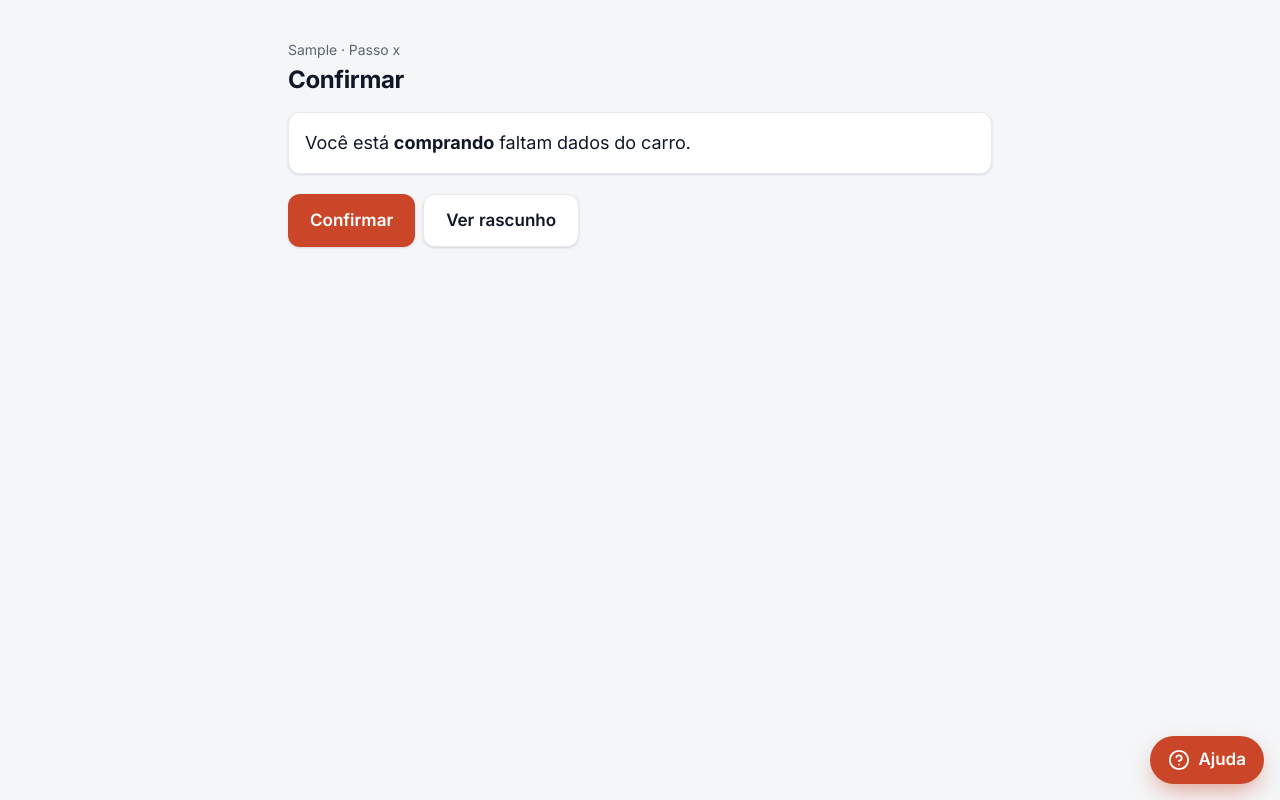
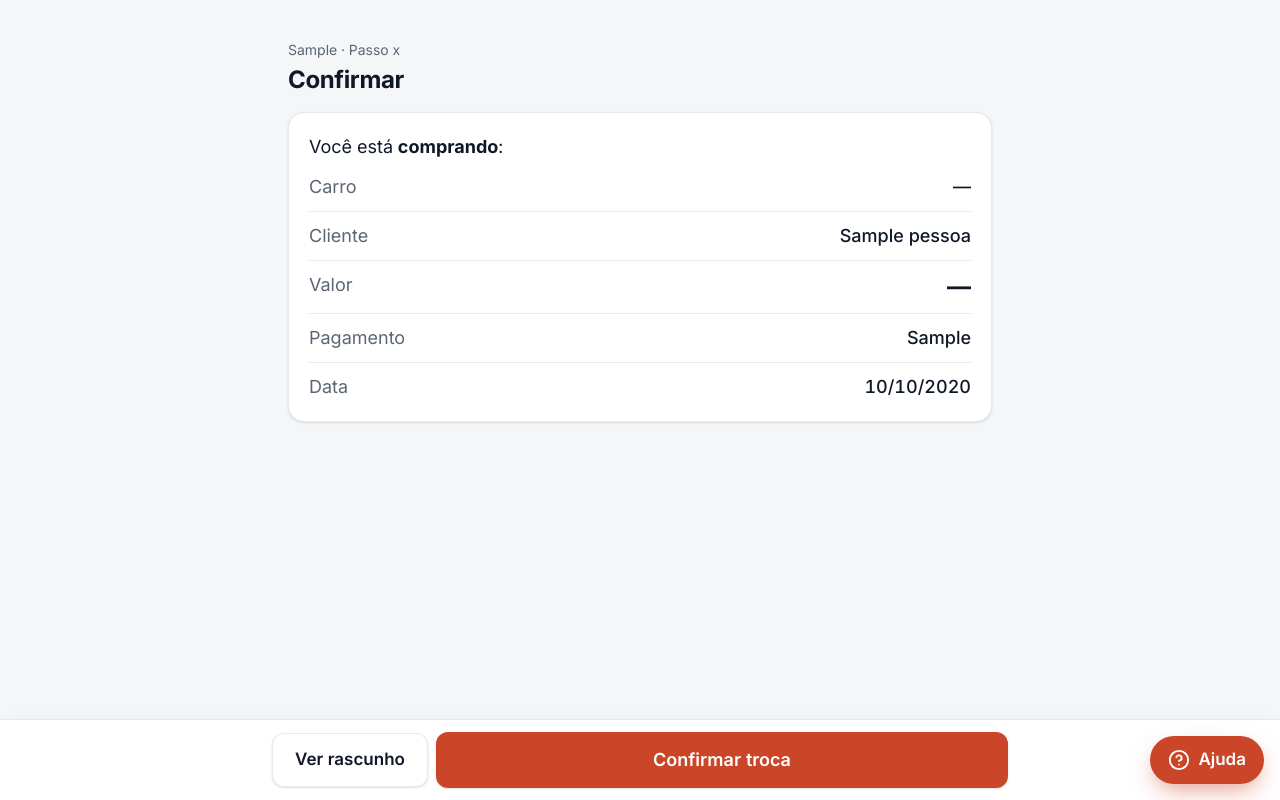
Before and after one commit to karinefaraujo05/sistema-bahia-car, a Django app: template templates/negocios/revisao.html in a window 1280 px wide. Run offline with Django 5.2, Linux system fonts and the light colour scheme; the template is opened without the code that fills it: most values are stand-ins (such as "Sample title", 1, 10 or a date in 2020); style sheets or scripts are compiled from the project's sources.

Commit message:
Venda: revisao numa tela so com Confirmar no rodape fixo
A revisao agora mostra tudo numa tela (carro, cliente, valor em
destaque, forma de pagamento, data) e o botao grande 'Confirmar venda'
fica fixo no rodape, sempre a mao. Mesma coisa pra compra e troca. (item 4.4)

```diff
--- a/templates/negocios/revisao.html
+++ b/templates/negocios/revisao.html
@@ -7,46 +7,79 @@
 {% block conteudo %}
   {% include "negocios/partials/cabecalho_passo.html" with titulo="Confirmar" %}
 
+  {# Resumo completo numa tela só. #}
   {% if negocio.tipo == 'troca' %}
-    <div class="mb-5 space-y-2 rounded-xl border border-borda bg-superficie shadow-sm p-4 text-lg">
-      <p>Você está <strong>trocando</strong> com
-        <strong>{% if parte %}{{ parte.pessoa.nome }}{% endif %}</strong>:</p>
-      <ul class="list-disc pl-5 text-base">
+    <div class="mb-4 space-y-3 rounded-2xl border border-borda bg-superficie p-5 shadow-sm">
+      <p class="text-lg">Troca com <strong>{% if parte %}{{ parte.pessoa.nome }}{% endif %}</strong>:</p>
+      <ul class="space-y-2">
         {% for item in itens %}
-          <li>
-            {% if item.sai_da_loja %}A loja entrega{% else %}O cliente entrega{% endif %}
-            o <strong>{{ item.veiculo.marca }} {{ item.veiculo.modelo }}</strong>
-            ({{ item.veiculo.placa_formatada }}) por {{ item.valor|reais }}.
+          <li class="flex items-start justify-between gap-3 border-b border-borda pb-2">
+            <span>
+              {% if item.sai_da_loja %}A loja entrega{% else %}O cliente entrega{% endif %}
+              o <strong>{{ item.veiculo.marca }} {{ item.veiculo.modelo }}</strong>
+              <span class="text-tinta-suave">({{ item.veiculo.placa_formatada }})</span>
+            </span>
+            <strong class="shrink-0">{{ item.valor|reais }}</strong>
           </li>
         {% endfor %}
       </ul>
-      <p class="text-base">
+      <p class="text-lg">
         {% if diferenca > 0 %}O cliente paga a diferença de <strong>{{ diferenca|reais }}</strong>.
         {% elif diferenca < 0 %}A loja paga a diferença de <strong>{{ diferenca|reais }}</strong>.
         {% else %}Sem diferença a pagar.{% endif %}
       </p>
     </div>
   {% else %}
-    <div class="mb-5 rounded-xl border border-borda bg-superficie shadow-sm p-4 text-lg">
-      {% if negocio.tipo == 'venda' %}Você está <strong>vendendo</strong>
-      {% else %}Você está <strong>comprando</strong>{% endif %}
+    <div class="mb-4 rounded-2xl border border-borda bg-superficie p-5 shadow-sm">
       {% with item=itens.0 %}
-        {% if item %}
-          o <strong>{{ item.veiculo.marca }} {{ item.veiculo.modelo }}</strong>
-          {{ item.veiculo.cor|lower }} ({{ item.veiculo.placa_formatada }})
-          {% if negocio.tipo == 'venda' %}para{% else %}de{% endif %}
-          <strong>{% if parte %}{{ parte.pessoa.nome }}{% else %}—{% endif %}</strong>
-          por <strong>{{ item.valor|reais }}</strong>.
-        {% else %}faltam dados do carro.{% endif %}
+        <p class="mb-3 text-lg">
+          {% if negocio.tipo == 'venda' %}Você está <strong>vendendo</strong>{% else %}Você está <strong>comprando</strong>{% endif %}:
+        </p>
+        <dl class="space-y-2.5 text-lg">
+          <div class="flex justify-between gap-3">
+            <dt class="text-tinta-suave">Carro</dt>
+            <dd class="text-right font-medium">
+              {% if item %}{{ item.veiculo.marca }} {{ item.veiculo.modelo }} {{ item.veiculo.cor|lower }}<br>
+              <span class="text-sm text-tinta-suave">{{ item.veiculo.placa_formatada }}</span>{% else %}—{% endif %}
+            </dd>
+          </div>
+          <div class="flex justify-between gap-3 border-t border-borda pt-2.5">
+            <dt class="text-tinta-suave">Cliente</dt>
+            <dd class="text-right font-medium">{% if parte %}{{ parte.pessoa.nome }}{% else %}—{% endif %}</dd>
+          </div>
+          <div class="flex justify-between gap-3 border-t border-borda pt-2.5">
+            <dt class="text-tinta-suave">Valor</dt>
+            <dd class="text-right text-2xl font-bold">{% if item %}{{ item.valor|reais }}{% else %}—{% endif %}</dd>
+          </div>
+          {% if negocio.forma_pagamento %}
+            <div class="flex justify-between gap-3 border-t border-borda pt-2.5">
+              <dt class="text-tinta-suave">Pagamento</dt>
+              <dd class="text-right font-medium">{{ negocio.get_forma_pagamento_display }}</dd>
+            </div>
+          {% endif %}
+          <div class="flex justify-between gap-3 border-t border-borda pt-2.5">
+            <dt class="text-tinta-suave">Data</dt>
+            <dd class="text-right font-medium">{{ negocio.data|date:"d/m/Y" }}</dd>
+          </div>
+        </dl>
       {% endwith %}
     </div>
   {% endif %}
 
-  <form method="post">
-    {% csrf_token %}
-    <div class="flex flex-wrap gap-2">
-      <button type="submit" class="botao botao-primario">Confirmar</button>
-      <a href="{% url 'negocios:detalhe' negocio.pk %}" class="botao botao-secundario">Ver rascunho</a>
+  {# Espaço pra não ficar escondido atrás do rodapé fixo. #}
+  <div class="h-24"></div>
+
+  {# Rodapé fixo com o botão grande de confirmar. #}
+  <div class="fixed inset-x-0 bottom-0 z-30 border-t border-borda bg-superficie shadow-md"
+       style="padding-bottom: env(safe-area-inset-bottom);">
+    <div class="mx-auto flex max-w-3xl items-center gap-2 px-4 py-3">
+      <a href="{% url 'negocios:detalhe' negocio.pk %}" class="botao botao-secundario shrink-0">Ver rascunho</a>
+      <form method="post" class="min-w-0 flex-1">
+        {% csrf_token %}
+        <button type="submit" class="botao botao-primario w-full" style="min-height: 56px; font-size: 1.125rem;">
+          {% if negocio.tipo == 'venda' %}Confirmar venda{% elif negocio.tipo == 'compra' %}Confirmar compra{% else %}Confirmar troca{% endif %}
+        </button>
+      </form>
     </div>
-  </form>
+  </div>
 {% endblock %}
```
Also changed, not shown: negocios/tests.py (+19 -0 lines).
